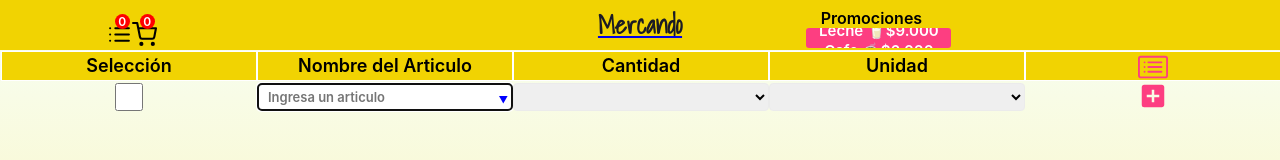
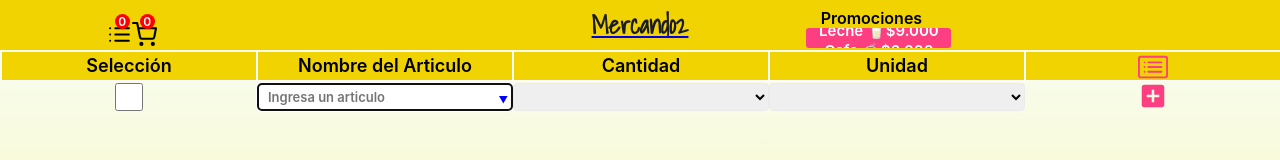
Before and after one commit to jorgevels/Lista-Compras, a React (Create React App) app: page / in a window 1280 px wide. Shown: the top 160 px of the page. Built offline with nearby package versions, Linux system fonts and the light colour scheme.

Commit message:
Header test

```diff
--- a/src/components/Header/index.jsx
+++ b/src/components/Header/index.jsx
@@ -37,7 +37,7 @@ const App = () => {
         </div> */}
         <Title>
           <Link to="/">
-            <p>Mercando</p>
+            <p>Mercando2</p>
             {/*  <img className="Logo_header" src={Logo} alt="logo" /> */}
           </Link>
         </Title>
```
Also changed, not shown: 3 other files (tests, documents, lock files or other folders).
